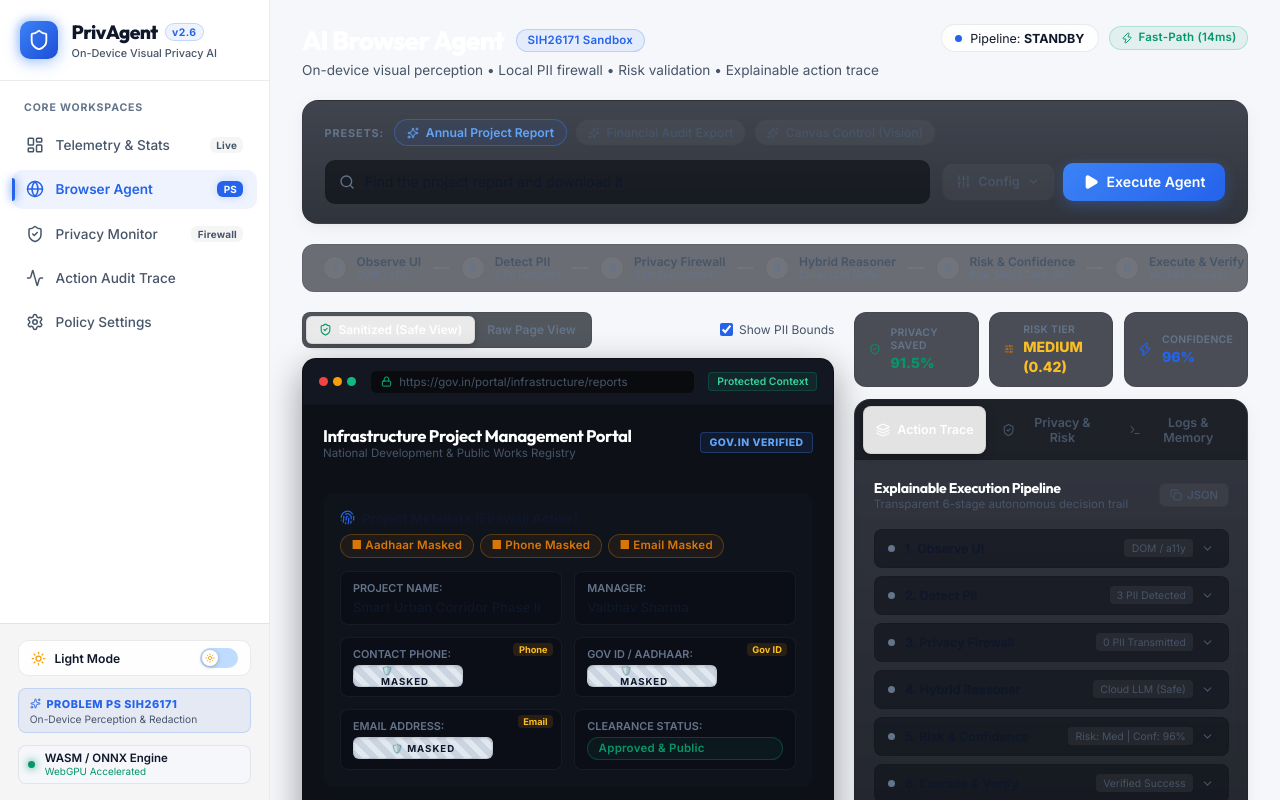
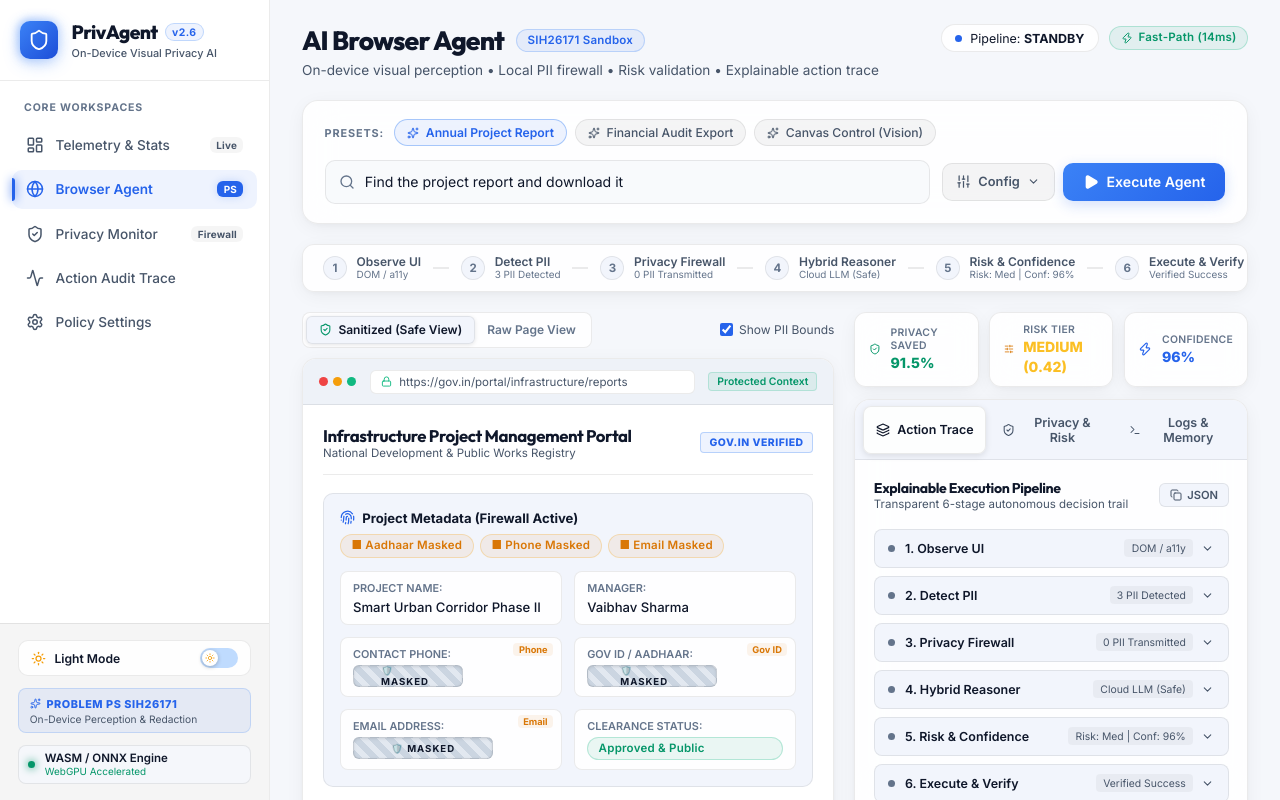
Before and after one commit to vaibhavpokhriyal13/demo, a React (Vite) app: page / in a window 1280 px wide. Built offline with nearby package versions, Linux system fonts and the light colour scheme.

Commit message:
fix: resolve light mode contrast and card background variables

```diff
--- a/src/pages/BrowserAgentPage.module.css
+++ b/src/pages/BrowserAgentPage.module.css
@@ -35,7 +35,7 @@
 .title {
   font-size: 1.65rem;
   font-weight: 800;
-  color: #ffffff;
+  color: var(--text-main);
   letter-spacing: -0.03em;
 }
 
@@ -85,7 +85,7 @@
   flex-direction: column;
   gap: 0.85rem;
   padding: 1.15rem 1.35rem;
-  background: linear-gradient(180deg, rgba(18, 23, 34, 0.8) 0%, rgba(13, 17, 26, 0.85) 100%);
+  background: var(--bg-card);
   border: 1px solid var(--border-color);
 }
 
@@ -110,7 +110,7 @@
 }
 
 .presetBtn {
-  background: rgba(255, 255, 255, 0.04);
+  background: var(--bg-subtle);
   border: 1px solid var(--border-color);
   color: var(--text-muted);
   padding: 0.3rem 0.75rem;
@@ -126,15 +126,15 @@
 }
 
 .presetBtn:hover:not(:disabled) {
-  border-color: rgba(255, 255, 255, 0.2);
+  border-color: var(--border-color-hover);
   color: var(--text-main);
-  background: rgba(255, 255, 255, 0.07);
+  background: var(--bg-card-hover);
 }
 
 .presetActive {
   background: var(--accent-primary-subtle);
   border-color: rgba(59, 130, 246, 0.4);
-  color: #60a5fa;
+  color: var(--accent-primary);
   font-weight: 600;
 }
 
@@ -155,7 +155,7 @@
   flex-grow: 1;
   display: flex;
   align-items: center;
-  background: rgba(8, 10, 15, 0.6);
+  background: var(--bg-input);
   border: 1px solid var(--border-color);
   border-radius: 10px;
   padding: 0.2rem 0.85rem;
@@ -164,7 +164,7 @@
 
 .inputBox:focus-within {
   border-color: var(--accent-primary);
-  box-shadow: 0 0 0 3px rgba(59, 130, 246, 0.15);
+  box-shadow: 0 0 0 3px var(--accent-primary-subtle);
 }
 
 .searchIcon {
@@ -196,7 +196,7 @@
 }
 
 .optionsToggleBtn {
-  background: rgba(255, 255, 255, 0.04);
+  background: var(--bg-subtle);
   border: 1px solid var(--border-color);
   color: var(--text-muted);
   padding: 0.65rem 0.85rem;
@@ -212,13 +212,13 @@
 }
 
 .optionsToggleBtn:hover {
-  background: rgba(255, 255, 255, 0.08);
+  background: var(--bg-card-hover);
   color: var(--text-main);
 }
 
 .runBtn {
   background: linear-gradient(135deg, #3b82f6 0%, #2563eb 100%);
-  color: #ffffff;
+  color: #ffffff !important;
   border: none;
   border-radius: 10px;
   padding: 0.65rem 1.25rem;
@@ -228,7 +228,7 @@
   align-items: center;
   gap: 0.5rem;
   cursor: pointer;
-  box-shadow: 0 4px 14px rgba(59, 130, 246, 0.3);
+  box-shadow: 0 4px 14px var(--accent-primary-glow);
   transition: all 0.2s cubic-bezier(0.16, 1, 0.3, 1);
   font-family: inherit;
   white-space: nowrap;
@@ -247,7 +247,7 @@
 
 .runningBtn {
   background: linear-gradient(135deg, #f59e0b 0%, #d97706 100%);
-  box-shadow: 0 4px 14px rgba(245, 158, 11, 0.3);
+  box-shadow: 0 4px 14px var(--accent-warning-glow);
 }
 
 /* Collapsible Advanced Config Drawer */
@@ -277,7 +277,7 @@
 
 .pillGroup {
   display: flex;
-  background: rgba(0, 0, 0, 0.3);
+  background: var(--bg-elevated);
   padding: 2px;
   border-radius: 8px;
   border: 1px solid var(--border-color);
@@ -302,8 +302,8 @@
 
 .activePill {
   background: var(--accent-primary);
-  color: #ffffff;
-  box-shadow: 0 2px 8px rgba(59, 130, 246, 0.3);
+  color: #ffffff !important;
+  box-shadow: 0 2px 8px var(--accent-primary-glow);
 }
 
 .drawerDivider {
@@ -339,11 +339,12 @@
   display: flex;
   align-items: center;
   justify-content: space-between;
-  background: rgba(14, 18, 27, 0.6);
+  background: var(--bg-card);
   border: 1px solid var(--border-color);
   border-radius: 12px;
   padding: 0.65rem 1.25rem;
   overflow-x: auto;
+  box-shadow: var(--card-shadow);
 }
 
 .stepperItem {
@@ -357,7 +358,7 @@
   width: 24px;
   height: 24px;
   border-radius: 50%;
-  background: rgba(255, 255, 255, 0.05);
+  background: var(--bg-elevated);
   border: 1px solid var(--border-color);
   color: var(--text-subtle);
   font-size: 0.72rem;
@@ -389,33 +390,33 @@
   background: var(--accent-primary);
   border-color: var(--accent-primary);
   color: #ffffff;
-  box-shadow: 0 0 10px rgba(59, 130, 246, 0.5);
+  box-shadow: 0 0 10px var(--accent-primary-glow);
   animation: pulse 1.4s infinite;
 }
 
 .stepActive .stepName {
-  color: #ffffff;
+  color: var(--text-main);
   font-weight: 700;
 }
 
 .stepActive .stepSubBadge {
-  color: #60a5fa;
+  color: var(--accent-primary);
 }
 
 .stepDone .stepCircle {
-  background: rgba(16, 185, 129, 0.15);
+  background: var(--accent-success-subtle);
   border-color: rgba(16, 185, 129, 0.4);
-  color: #34d399;
+  color: var(--accent-success);
 }
 
 .stepDone .stepName {
-  color: #e2e8f0;
+  color: var(--text-main);
 }
 
 .stepLine {
   flex-grow: 1;
   height: 2px;
-  background: rgba(255, 255, 255, 0.06);
+  background: var(--border-color);
   margin: 0 0.75rem;
   min-width: 16px;
 }
@@ -455,7 +456,7 @@
 
 .viewToggleGroup {
   display: flex;
-  background: rgba(14, 18, 27, 0.7);
+  background: var(--bg-card);
   padding: 3px;
   border-radius: 8px;
   border: 1px solid var(--border-color);
@@ -482,10 +483,10 @@
 }
 
 .viewBtnActive {
-  background: var(--bg-card);
-  color: #ffffff;
+  background: var(--bg-elevated);
+  color: var(--text-main);
   border: 1px solid var(--border-color);
-  box-shadow: 0 2px 6px rgba(0, 0, 0, 0.25);
+  box-shadow: 0 1px 4px rgba(0, 0, 0, 0.1);
 }
 
 .inlineCheck {
@@ -503,15 +504,15 @@
 }
 
 .browserFrame {
-  background: #0d1017;
+  background: var(--browser-frame);
   border: 1px solid var(--border-color);
   border-radius: 14px;
   overflow: hidden;
-  box-shadow: 0 12px 36px rgba(0, 0, 0, 0.4);
+  box-shadow: var(--card-shadow);
 }
 
 .browserFrameHeader {
-  background: #131722;
+  background: var(--browser-chrome);
   padding: 0.65rem 1rem;
   display: flex;
   align-items: center;
@@ -537,8 +538,8 @@
 
 .urlBar {
   flex-grow: 1;
-  background: #090b0f;
-  border: 1px solid rgba(255, 255, 255, 0.06);
+  background: var(--browser-url-bar);
+  border: 1px solid var(--border-color);
   border-radius: 6px;
   padding: 0.25rem 0.65rem;
   font-size: 0.72rem;
@@ -551,8 +552,8 @@
 .sslBadge {
   font-size: 0.65rem;
   font-weight: 600;
-  color: #34d399;
-  background: rgba(16, 185, 129, 0.1);
+  color: var(--accent-success);
+  background: var(--accent-success-subtle);
   padding: 0.15rem 0.5rem;
   border-radius: 4px;
   border: 1px solid rgba(16, 185, 129, 0.2);
@@ -603,13 +604,13 @@
 }
 
 .cursorLabel {
-  background: #1d4ed8;
+  background: var(--accent-primary);
   color: #ffffff;
   padding: 0.2rem 0.5rem;
   border-radius: 6px;
   font-size: 0.68rem;
   font-weight: 700;
-  box-shadow: 0 2px 8px rgba(0, 0, 0, 0.3);
+  box-shadow: 0 2px 8px rgba(0, 0, 0, 0.2);
 }
 
 .pageHeader {
@@ -622,7 +623,7 @@
 
 .pageHeaderTitle h3 {
   font-size: 1.05rem;
-  color: #ffffff;
+  color: var(--text-main);
   font-weight: 700;
 }
 
@@ -634,8 +635,8 @@
 .govEmblem {
   font-size: 0.65rem;
   font-weight: 800;
-  color: #60a5fa;
-  background: rgba(59, 130, 246, 0.1);
+  color: var(--accent-primary);
+  background: var(--accent-primary-subtle);
   border: 1px solid rgba(59, 130, 246, 0.3);
   padding: 0.2rem 0.55rem;
   border-radius: 4px;
@@ -643,7 +644,7 @@
 }
 
 .detectorSection {
-  background: rgba(18, 22, 32, 0.6);
+  background: var(--bg-elevated);
   border: 1px solid var(--border-color);
   border-radius: 10px;
   padding: 1rem;
@@ -680,8 +681,8 @@
 }
 
 .dataFieldItem {
-  background: rgba(10, 13, 20, 0.6);
-  border: 1px solid rgba(255, 255, 255, 0.05);
+  background: var(--bg-card);
+  border: 1px solid var(--border-color);
   border-radius: 8px;
   padding: 0.55rem 0.75rem;
   display: flex;
@@ -693,7 +694,7 @@
 
 .fieldHighlight {
   border-color: var(--accent-warning) !important;
-  box-shadow: 0 0 10px rgba(245, 158, 11, 0.25);
+  box-shadow: 0 0 10px var(--accent-warning-glow);
 }
 
 .fieldLabel {
@@ -712,7 +713,7 @@
 .rawPii {
   font-size: 0.82rem;
   font-family: 'JetBrains Mono', monospace;
-  color: #f87171;
+  color: var(--accent-danger);
   font-weight: 600;
 }
 
@@ -721,8 +722,8 @@
   top: 0.35rem;
   right: 0.5rem;
   font-size: 0.58rem;
-  color: #fbbf24;
-  background: rgba(245, 158, 11, 0.12);
+  color: var(--accent-warning);
+  background: var(--accent-warning-subtle);
   padding: 0.05rem 0.35rem;
   border-radius: 4px;
   font-weight: 700;
@@ -753,7 +754,7 @@
 }
 
 .docCard {
-  background: rgba(16, 20, 30, 0.75);
+  background: var(--bg-card);
   border: 1px solid var(--border-color);
   border-radius: 10px;
   padding: 0.75rem 1rem;
@@ -766,8 +767,8 @@
 
 .docCardActive {
   border-color: var(--accent-primary);
-  background: rgba(59, 130, 246, 0.08);
-  box-shadow: 0 0 16px rgba(59, 130, 246, 0.2);
+  background: var(--accent-primary-subtle);
+  box-shadow: 0 0 16px var(--accent-primary-glow);
 }
 
 .docDetails {
@@ -780,7 +781,7 @@
   width: 34px;
   height: 34px;
   border-radius: 8px;
-  background: rgba(255, 255, 255, 0.04);
+  background: var(--bg-elevated);
   display: flex;
   align-items: center;
   justify-content: center;
@@ -790,7 +791,7 @@
 .docTitle {
   font-size: 0.84rem;
   font-weight: 600;
-  color: #ffffff;
+  color: var(--text-main);
 }
 
 .docMeta {
@@ -826,11 +827,11 @@
 
 .btnExecuting {
   background: var(--accent-success);
-  box-shadow: 0 0 12px rgba(16, 185, 129, 0.4);
+  box-shadow: 0 0 12px var(--accent-success-glow);
 }
 
 .actionDownloadBtnSecondary {
-  background: rgba(255, 255, 255, 0.05);
+  background: var(--bg-elevated);
   color: var(--text-muted);
   border: 1px solid var(--border-color);
   border-radius: 6px;
@@ -846,14 +847,14 @@
 }
 
 .actionDownloadBtnSecondary:hover {
-  background: rgba(255, 255, 255, 0.09);
+  background: var(--bg-card-hover);
   color: var(--text-main);
 }
 
 .canvasButtonSim {
-  background: rgba(245, 158, 11, 0.15);
-  border: 1px dashed rgba(245, 158, 11, 0.5);
-  color: #fbbf24;
+  background: var(--accent-warning-subtle);
+  border: 1px dashed var(--accent-warning);
+  color: var(--accent-warning);
   padding: 0.4rem 0.75rem;
   border-radius: 6px;
   font-size: 0.72rem;
@@ -875,7 +876,7 @@
 }
 
 .hudPill {
-  background: rgba(16, 20, 30, 0.75);
+  background: var(--bg-card);
   border: 1px solid var(--border-color);
   border-radius: 12px;
   padding: 0.65rem 0.85rem;
@@ -883,6 +884,7 @@
   align-items: center;
   gap: 0.6rem;
   backdrop-filter: blur(14px);
+  box-shadow: var(--card-shadow);
 }
 
 .hudLabel {
@@ -906,12 +908,12 @@
   flex-direction: column;
   padding: 0;
   overflow: hidden;
-  background: linear-gradient(180deg, rgba(17, 21, 31, 0.85) 0%, rgba(12, 15, 23, 0.9) 100%);
+  background: var(--bg-card);
 }
 
 .inspectorTabBar {
   display: flex;
-  background: rgba(8, 10, 15, 0.5);
+  background: var(--bg-elevated);
   border-bottom: 1px solid var(--border-color);
   padding: 0.35rem 0.5rem;
   gap: 0.35rem;
@@ -936,15 +938,15 @@
 }
 
 .inspectorTabBtn:hover {
-  background: rgba(255, 255, 255, 0.04);
+  background: var(--bg-subtle);
   color: var(--text-main);
 }
 
 .tabActive {
   background: var(--bg-card);
-  color: #ffffff;
+  color: var(--text-main);
   border: 1px solid var(--border-color);
-  box-shadow: 0 2px 8px rgba(0, 0, 0, 0.3);
+  box-shadow: 0 2px 6px rgba(0, 0, 0, 0.1);
 }
 
 .logCountBadge {
@@ -973,7 +975,7 @@
 .paneTitle {
   font-size: 0.88rem;
   font-weight: 700;
-  color: #ffffff;
+  color: var(--text-main);
 }
 
 .paneSub {
@@ -982,7 +984,7 @@
 }
 
 .copyJsonBtn {
-  background: rgba(255, 255, 255, 0.05);
+  background: var(--bg-elevated);
   border: 1px solid var(--border-color);
   color: var(--text-muted);
   padding: 0.25rem 0.6rem;
@@ -998,7 +1000,7 @@
 }
 
 .copyJsonBtn:hover {
-  background: rgba(255, 255, 255, 0.1);
+  background: var(--bg-card-hover);
   color: var(--text-main);
 }
 
@@ -1010,7 +1012,7 @@
 }
 
 .traceStep {
-  background: rgba(14, 18, 26, 0.6);
+  background: var(--bg-elevated);
   border: 1px solid var(--border-color);
   border-radius: 8px;
   overflow: hidden;
@@ -1026,7 +1028,7 @@
 }
 
 .traceStepTop:hover {
-  background: rgba(255, 255, 255, 0.03);
+  background: var(--bg-subtle);
 }
 
 .traceStepLeft {
@@ -1057,7 +1059,7 @@
 
 .traceBadge {
   font-size: 0.65rem;
-  background: rgba(255, 255, 255, 0.06);
+  background: var(--bg-subtle);
   padding: 0.15rem 0.45rem;
   border-radius: 4px;
   color: var(--text-muted);
@@ -1065,17 +1067,17 @@
 
 .trace_active {
   border-color: var(--accent-primary);
-  background: rgba(59, 130, 246, 0.08);
+  background: var(--accent-primary-subtle);
 }
 
 .trace_active .traceNodeDot {
   background: var(--accent-primary);
-  box-shadow: 0 0 8px var(--accent-primary);
+  box-shadow: 0 0 8px var(--accent-primary-glow);
 }
 
 .trace_active .traceBadge {
-  background: rgba(59, 130, 246, 0.2);
-  color: #60a5fa;
+  background: var(--accent-primary-subtle);
+  color: var(--accent-primary);
 }
 
 .trace_completed {
@@ -1087,23 +1089,23 @@
 }
 
 .trace_completed .traceBadge {
-  background: rgba(16, 185, 129, 0.12);
-  color: #34d399;
+  background: var(--accent-success-subtle);
+  color: var(--accent-success);
 }
 
 .traceDetailBox {
   padding: 0.55rem 0.85rem;
   border-top: 1px solid var(--border-color);
-  background: rgba(0, 0, 0, 0.25);
+  background: var(--bg-card);
   font-size: 0.72rem;
   color: var(--text-muted);
   line-height: 1.4;
 }
 
 .selfCorrectionNotice {
-  background: rgba(245, 158, 11, 0.12);
+  background: var(--accent-warning-subtle);
   border: 1px solid rgba(245, 158, 11, 0.3);
-  color: #fbbf24;
+  color: var(--accent-warning);
   padding: 0.5rem 0.85rem;
   border-radius: 8px;
   font-size: 0.74rem;
@@ -1129,12 +1131,12 @@
 .sectionHeading {
   font-size: 0.82rem;
   font-weight: 700;
-  color: #ffffff;
+  color: var(--text-main);
 }
 
 /* Privacy Budget Gauge */
 .budgetGaugeContainer {
-  background: rgba(12, 16, 24, 0.6);
+  background: var(--bg-elevated);
   border: 1px solid var(--border-color);
   border-radius: 10px;
   padding: 0.85rem;
@@ -1159,14 +1161,14 @@
 
 .progressBar {
   height: 6px;
-  background: rgba(255, 255, 255, 0.08);
+  background: var(--border-color);
   border-radius: 999px;
   overflow: hidden;
 }
 
 .progressFill {
   height: 100%;
-  background: linear-gradient(90deg, #10b981, #3b82f6);
+  background: linear-gradient(90deg, var(--accent-success), var(--accent-primary));
   border-radius: 999px;
   transition: width 0.5s ease;
 }
@@ -1191,7 +1193,7 @@
 
 .budgetBreakdownRow strong {
   font-size: 0.78rem;
-  color: #ffffff;
+  color: var(--text-main);
 }
 
 /* Dual Engine Grid */
@@ -1202,7 +1204,7 @@
 }
 
 .engineCol {
-  background: rgba(12, 16, 24, 0.6);
+  background: var(--bg-elevated);
   border: 1px solid var(--border-color);
   border-radius: 10px;
   padding: 0.75rem;
@@ -1239,7 +1241,7 @@
 }
 
 .routingStatBox {
-  background: rgba(12, 16, 24, 0.6);
+  background: var(--bg-elevated);
   border: 1px solid var(--border-color);
   border-radius: 8px;
   padding: 0.6rem;
@@ -1250,11 +1252,12 @@
 
 .routingStatBox strong {
   font-size: 0.82rem;
+  color: var(--text-main);
 }
 
 /* Live Terminal Log */
 .liveLogBox {
-  background: #090c12;
+  background: var(--terminal-bg);
   border: 1px solid var(--border-color);
   border-radius: 10px;
   padding: 0.75rem;
@@ -1281,7 +1284,7 @@
 }
 
 .liveLogTime {
-  color: var(--text-subtle);
+  color: #64748b;
   flex-shrink: 0;
 }
 
@@ -1298,7 +1301,7 @@
 }
 
 .memoryItem {
-  background: rgba(12, 16, 24, 0.6);
+  background: var(--bg-elevated);
   border: 1px solid var(--border-color);
   border-radius: 8px;
   padding: 0.5rem 0.75rem;
@@ -1313,6 +1316,6 @@
 }
 
 .memoryVal {
-  color: #22d3ee;
+  color: var(--accent-primary);
   font-family: 'JetBrains Mono', monospace;
 }
```
Also changed, not shown: src/pages/PrivacyMonitorPage.module.css (+31 -29 lines).
